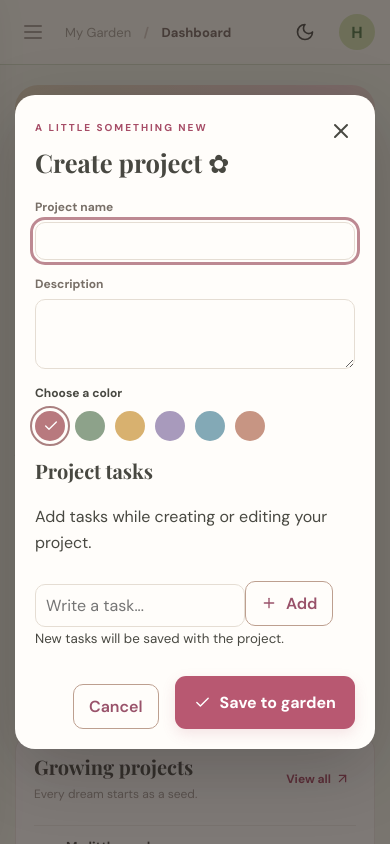
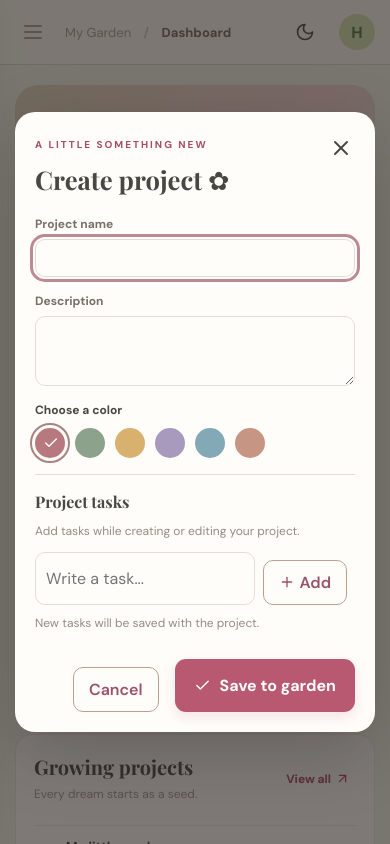
Before and after one commit to hadiswebpro/MyGardenNoteBook, a React (Vite) app: page / in a window 390 px wide. Both pictures are taken after a click on the button "Plant a new project". Shown: the top 844 px of the page. Built offline with nearby package versions, Linux system fonts and the light colour scheme.

Commit message:
Show two-column mobile grids and add tasks within project form

```diff
--- a/src/components/projects/ProjectForm.module.css
+++ b/src/components/projects/ProjectForm.module.css
@@ -1 +1,3 @@
 .form{display:grid;gap:16px}.form>label{display:grid;gap:7px;font-size:12px;font-weight:700;color:#786f67}.form input,.form textarea{border:1px solid #e5ddd3;background:#fffdfa;border-radius:10px;padding:10px;color:#605751}.form textarea{resize:vertical}
+
+.taskSection{display:grid;gap:10px;border-top:1px solid #e5ddd3;padding-top:16px}.taskSection h3{margin:0;font-size:16px}.taskSection p,.taskSection small{margin:0;font-size:12px;color:#958b82}.addTask{display:flex;gap:8px}.addTask input{min-width:0;flex:1}.addTask button{display:flex;align-items:center;gap:5px;white-space:nowrap}.taskList{list-style:none;margin:0;padding:0;display:grid;gap:6px}.taskList li{display:flex;align-items:center;justify-content:space-between;gap:8px;padding:9px 11px;border-radius:9px;background:#f1f3e7;font-size:13px;overflow-wrap:anywhere}.taskList button{background:transparent;border:0;cursor:pointer;color:#a34c65;display:grid;place-items:center}
```
